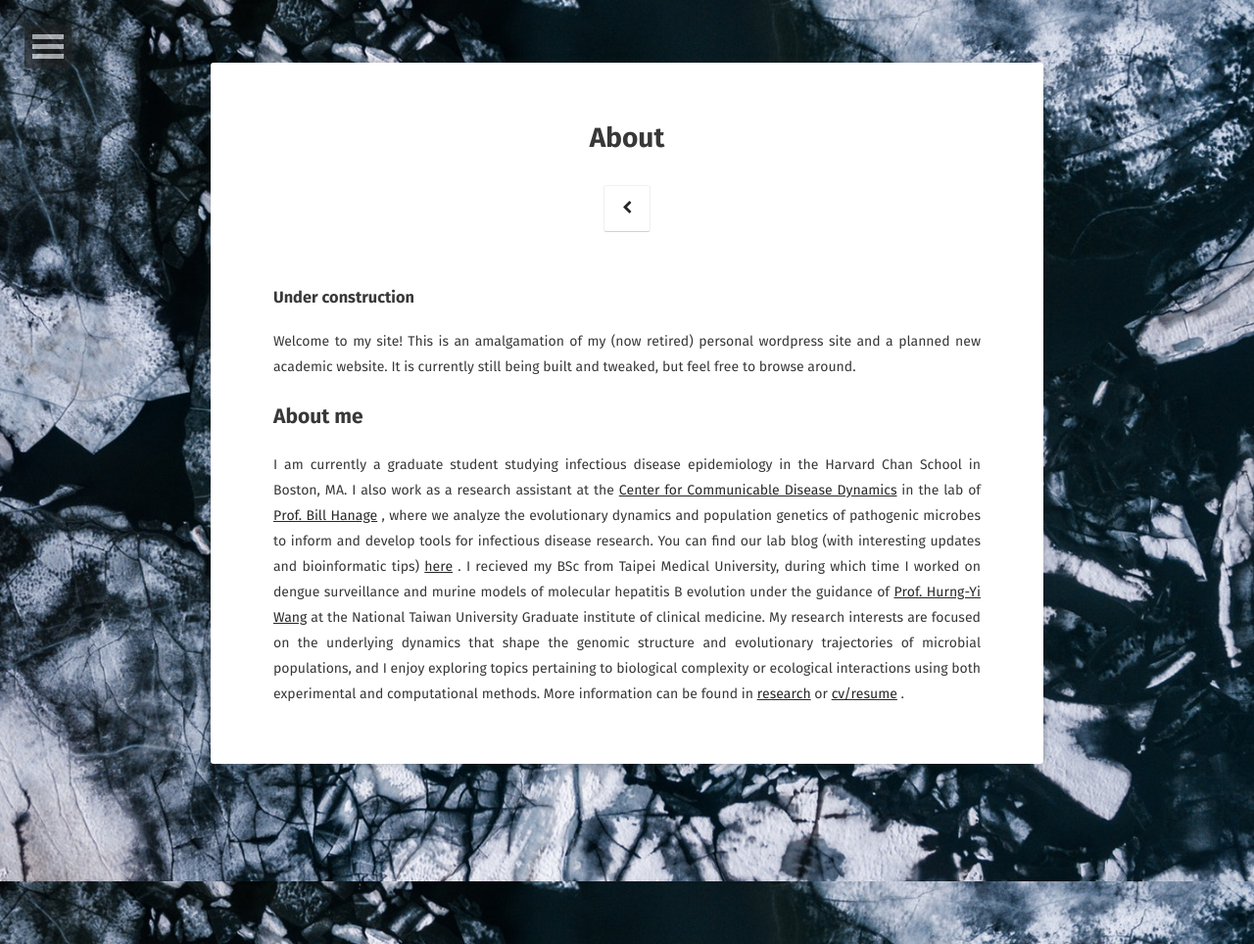
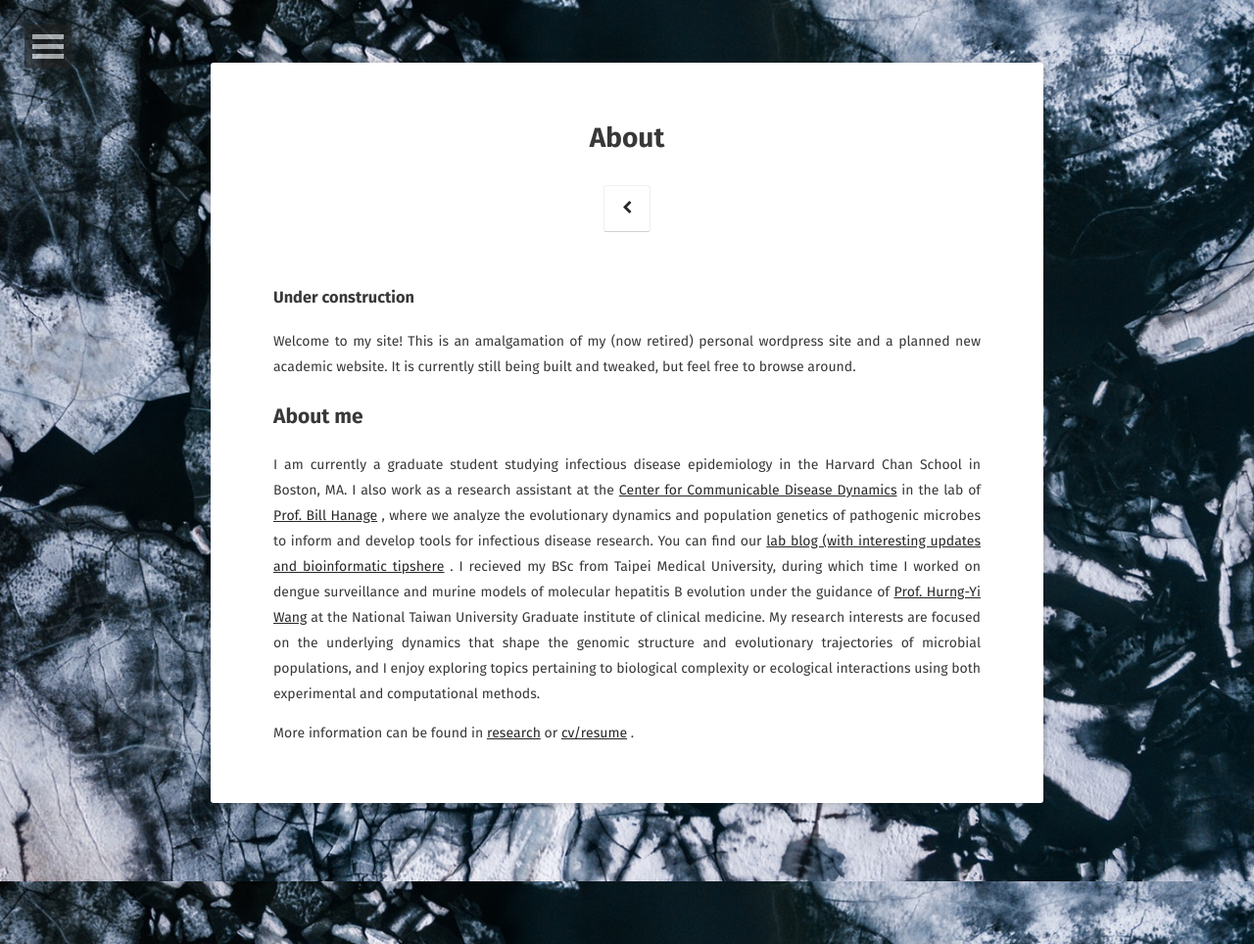
Before and after one commit to Micro-IT/Micro-IT.github.io, a Jekyll site: the page built from about/index.md, in a window 1280 px wide. Shown: the whole page at 98% size. Built offline with Jekyll 4.4.1, drawn with Linux system fonts in a browser that asks for light colours; some web fonts are replaced.

Commit message:
Update index.md

```diff
--- a/about/index.md
+++ b/about/index.md
@@ -12,4 +12,6 @@
 
 ## About me
 
-I am currently a graduate student studying infectious disease epidemiology in the Harvard Chan School in Boston, MA. I also work as a research assistant at the [Center for Communicable Disease Dynamics](https://ccdd.hsph.harvard.edu/) in the lab of [Prof. Bill Hanage](https://www.hsph.harvard.edu/william-hanage/) , where we analyze the evolutionary dynamics and population genetics of pathogenic microbes to inform and develop tools for infectious disease research. You can find our lab blog (with interesting updates and bioinformatic tips) [here](https://c2-d2.github.io/hanage-lab/) . I recieved my BSc from Taipei Medical University, during which time I worked on dengue surveillance and murine models of molecular hepatitis B evolution under the guidance of [Prof. Hurng-Yi Wang](https://hurngyi.wixsite.com/hurngyi-1) at the National Taiwan University Graduate institute of clinical medicine. My research interests are focused on the underlying dynamics that shape the genomic structure and evolutionary trajectories of microbial populations, and I enjoy exploring topics pertaining to biological complexity or ecological interactions using both experimental and computational methods. More information can be found in [research](https://micro-it.github.io/research/)  or  [cv/resume](https://drive.google.com/file/d/1lW_JLhQQ74RKq2hXakbirrpJ1ykD_mMx/view?usp=sharing) .
+I am currently a graduate student studying infectious disease epidemiology in the Harvard Chan School in Boston, MA. I also work as a research assistant at the [Center for Communicable Disease Dynamics](https://ccdd.hsph.harvard.edu/) in the lab of [Prof. Bill Hanage](https://www.hsph.harvard.edu/william-hanage/) , where we analyze the evolutionary dynamics and population genetics of pathogenic microbes to inform and develop tools for infectious disease research. You can find our [lab blog (with interesting updates and bioinformatic tipshere](https://c2-d2.github.io/hanage-lab/) . I recieved my BSc from Taipei Medical University, during which time I worked on dengue surveillance and murine models of molecular hepatitis B evolution under the guidance of [Prof. Hurng-Yi Wang](https://hurngyi.wixsite.com/hurngyi-1) at the National Taiwan University Graduate institute of clinical medicine. My research interests are focused on the underlying dynamics that shape the genomic structure and evolutionary trajectories of microbial populations, and I enjoy exploring topics pertaining to biological complexity or ecological interactions using both experimental and computational methods.
+
+More information can be found in [research](https://micro-it.github.io/research/)  or  [cv/resume](https://drive.google.com/file/d/1lW_JLhQQ74RKq2hXakbirrpJ1ykD_mMx/view?usp=sharing) .
```
